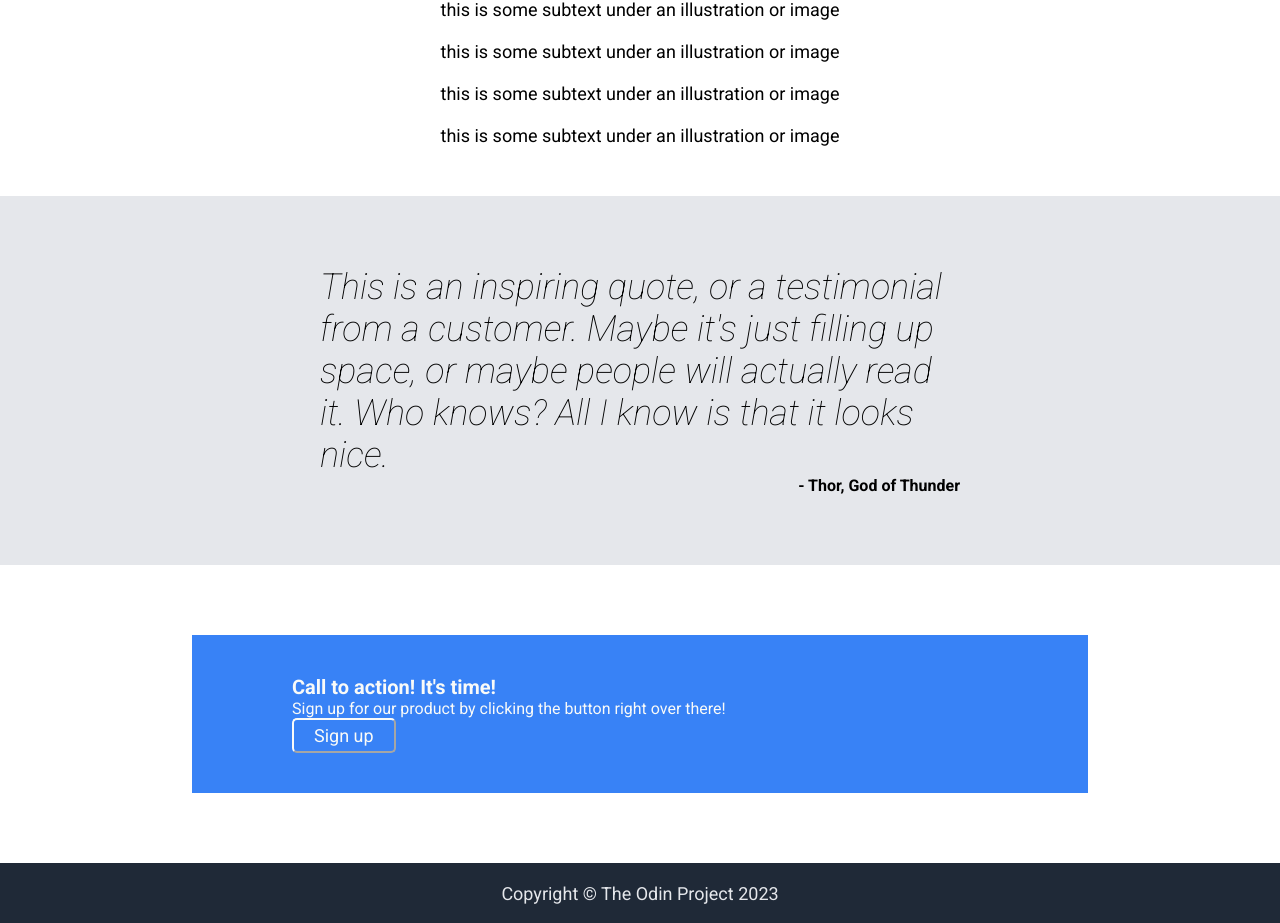
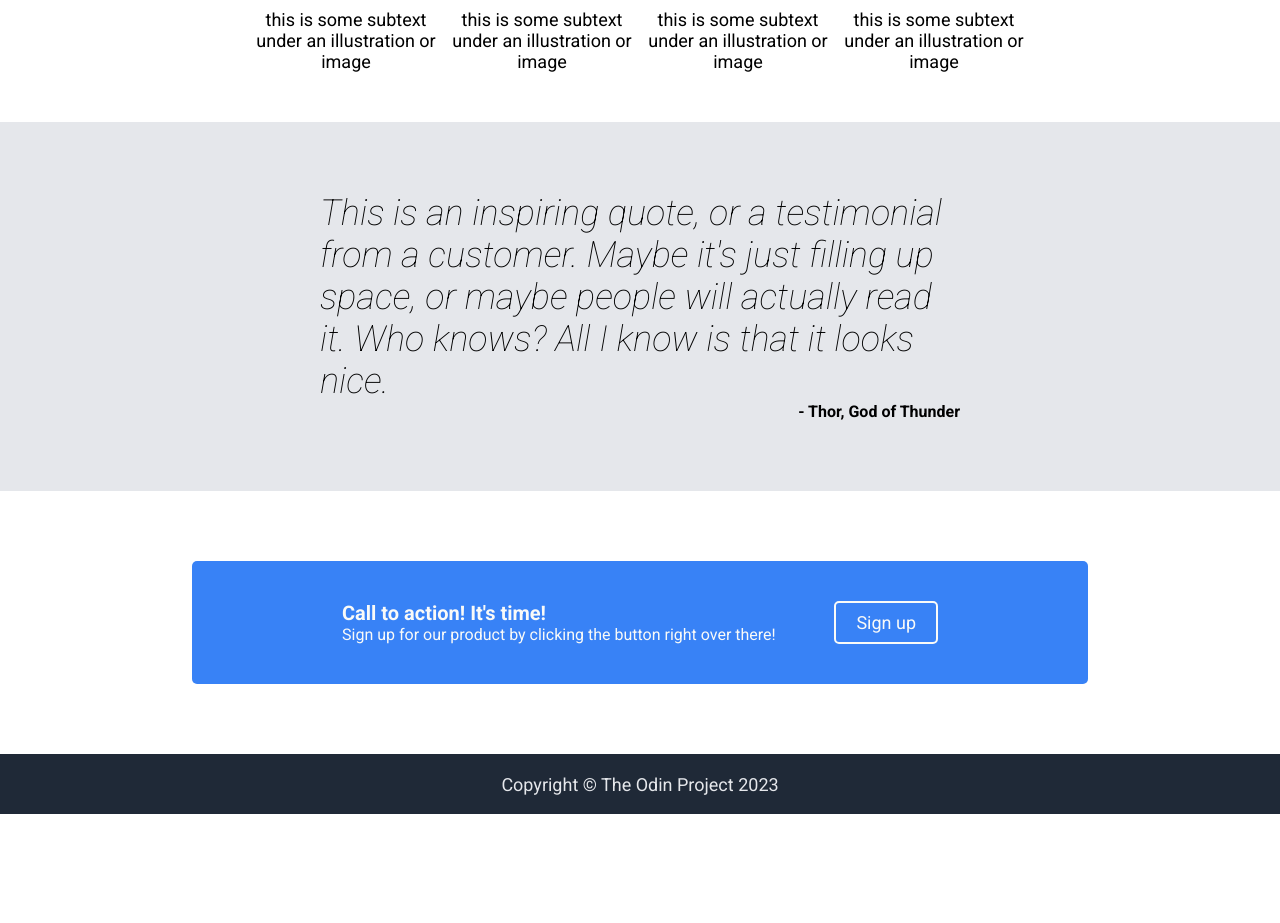
Before and after one commit to naomi-ho/landing-page, a plain HTML site: page index.html in a window 1280 px wide. Shown: the part 594-1517 px from the top of the page. After the commit the page ends 1408 px from the top, so only its background shows below. Drawn offline with Linux system fonts and the light colour scheme.

Commit message:
Update buttons, increase spacing, adjust info cards

```diff
--- a/style.css
+++ b/style.css
@@ -67,16 +67,18 @@ a {
     font-size: 48px;
     font-weight: bolder;
     color: #f9faf8;
+    margin-bottom: 8px;
 }
 
 .hero-secondary {
-    margin-bottom: 8px;
+    margin-bottom: 10px;
 }
 
 button {
     background-color: #3882f6;
     border-radius: 5px;
-    border-color: none;
+    border-style: solid;
+    border-color: #3882f6;
     color: #f9faf8;
     font-size: 18px;
     padding: 5px 20px;
@@ -102,8 +104,17 @@ button {
     color: #1f2937;
 }
 
+.cards {
+    display: flex;
+    gap: 16px;
+}
+
 .information {
     font-size: 18px;
+}
+
+.image {
+    border-radius: 5px;
 }
 
 .quote-section {
@@ -131,10 +142,12 @@ button {
     background-color: #3882f6;
     width: 70vw;
     margin: 70px auto;
+    border-radius: 5px;
 }
 
 .action-contents {
-    padding: 40px 100px;
+    display: flex;
+    padding: 40px 150px;
 }
 
 .action-header {
@@ -144,6 +157,7 @@ button {
 
 .action-sign-up {
     border-color: #f9faf8;
+    margin-left: auto;
 }
 
 footer {
```
